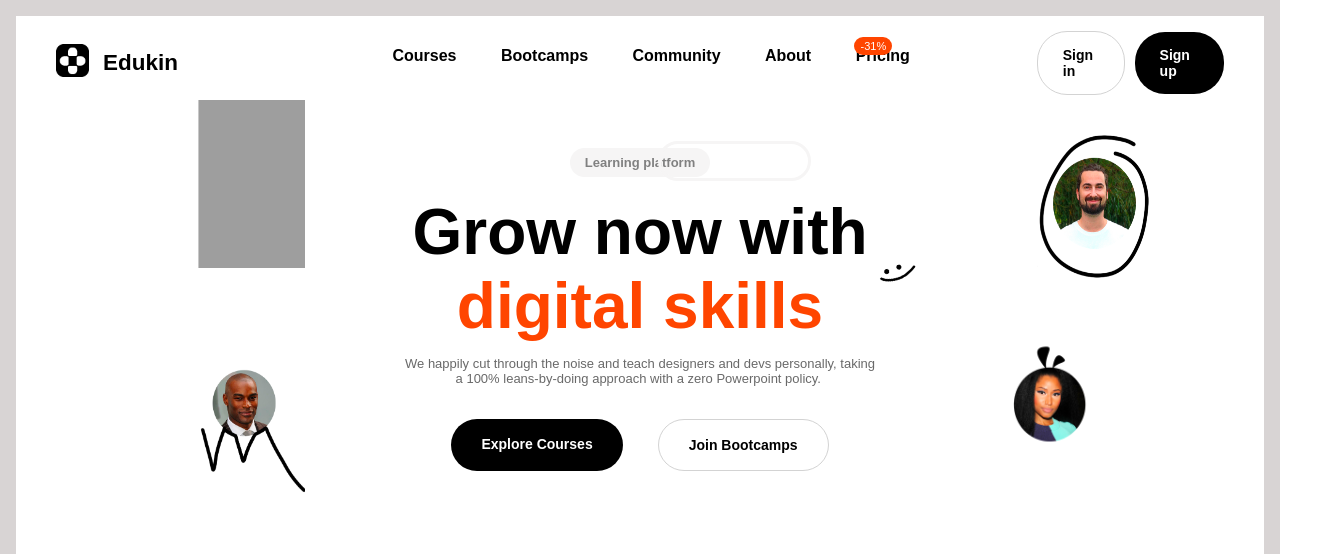
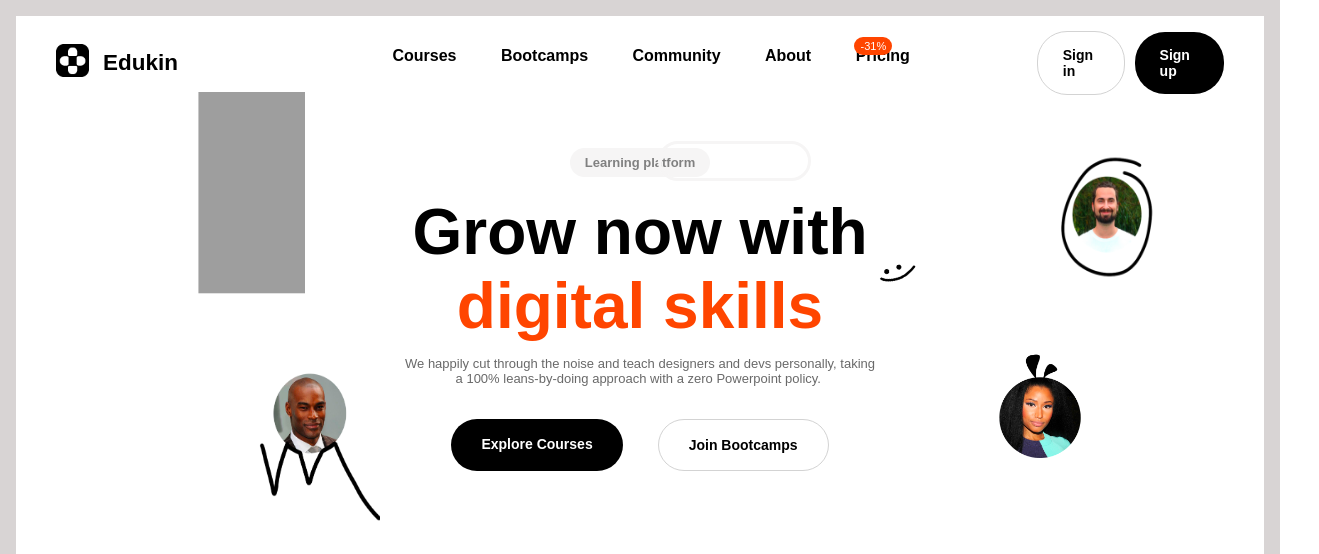
Before and after one commit to swa666rrass/edukin-latest, a website: page index.html in a window 1280 px wide. Shown: the top 554 px of the page, 1319 px wide, since content can reach past the window. Drawn offline with Linux system fonts and the light colour scheme; grey boxes are pictures that could not be loaded.

Commit message:
picture sizes-done

```diff
--- a/style.css
+++ b/style.css
@@ -826,26 +826,26 @@ footer {
 
 .person1 {
     transform: scale(35%);
-    height: 100%;
+    height: 120%;
     position: absolute;
     bottom: 0;
     right: 670px;
-    top: -160px;
+    top: -220px;
     left: 0;
 }
 
 .person2 {
-    transform: scale(40%);
+    transform: scale(37%);
     position: absolute;
-    height: 100%;
+    height: 130%;
     bottom: 0;
-    right: 670px;
-    top: 100px;
+    right: 520px;
+    top: 10px;
     left: 0;
 }
 
 .person3 {
-    transform: scale(30%);
+    transform: scale(25%);
     position: absolute;
     width: 78%;
     bottom: 0;
@@ -855,12 +855,12 @@ footer {
 }
 
 .person4 {
-    transform: scale(22%);
+    transform: scale(25%);
     position: absolute;
     width: 100%;
     bottom: 0;
     right: 0;
-    top: 50px;
+    top: 80px;
     left: 480px;
 }
 
```
